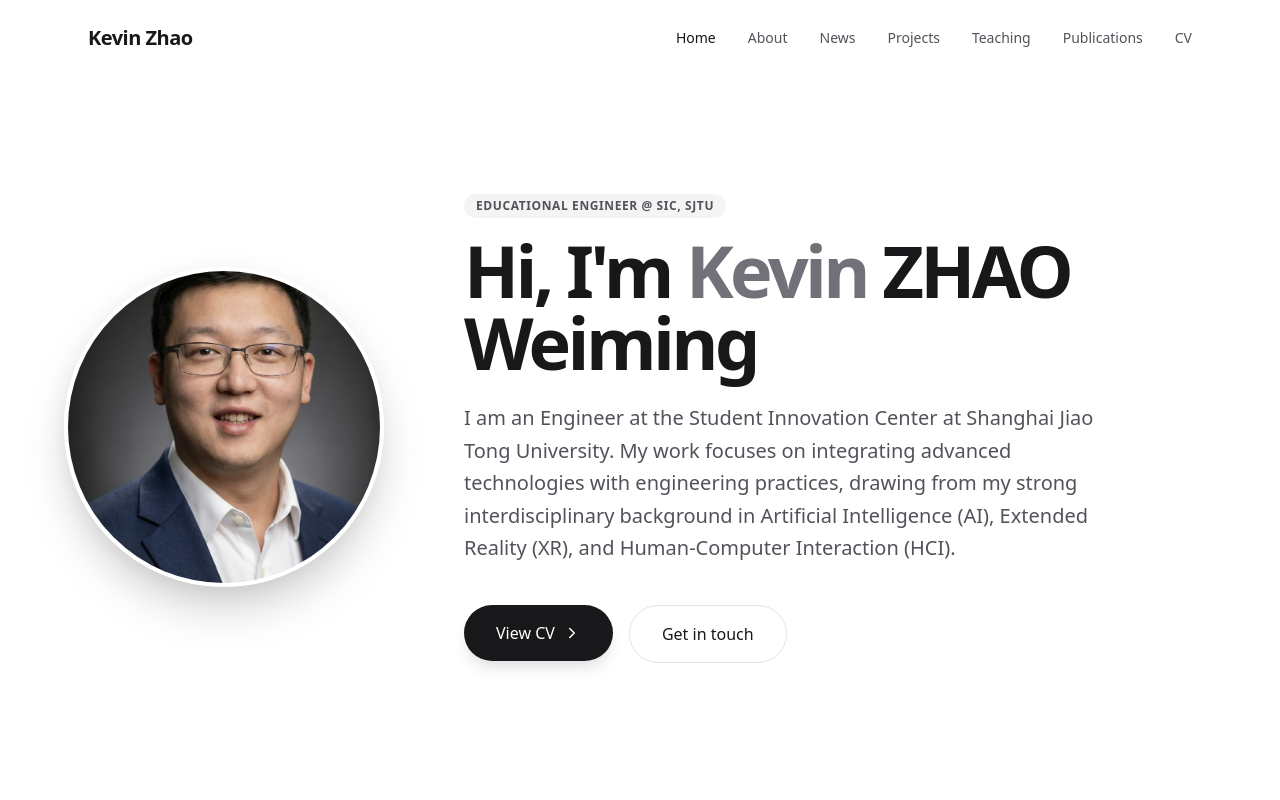
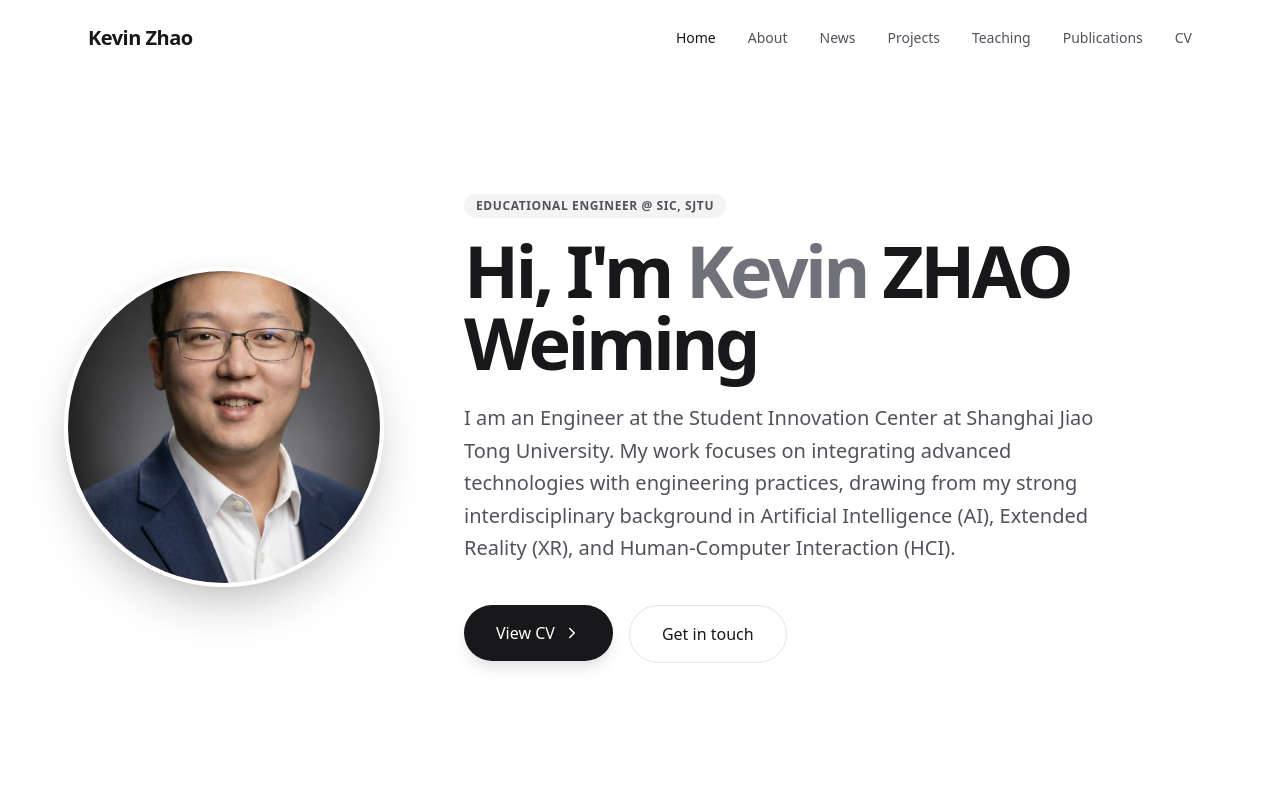
Before and after one commit to zwm0426/zwm0426.github.io, an Astro site: page / in a window 1280 px wide. Shown: the top 800 px of the page. Built offline with nearby package versions, Linux system fonts and the light colour scheme; Astro itself is replaced by a stand-in of ours.

Commit message:
Update Hero.tsx

```diff
--- a/src/components/Hero.tsx
+++ b/src/components/Hero.tsx
@@ -18,7 +18,7 @@ const Hero = () => {
             <img
               src={avatarImg.src}
               alt="Kevin ZHAO Weiming"
-              className="relative w-64 h-64 md:w-80 md:h-80 rounded-full object-cover object-[30%_40%] border-4 border-white shadow-2xl transition-transform duration-500 group-hover:scale-[1.02]"
+              className="relative w-64 h-64 md:w-80 md:h-80 rounded-full object-cover object-[30%_50%] border-4 border-white shadow-2xl transition-transform duration-500 group-hover:scale-[1.02]"
             />
           </div>
         </motion.div>
```
